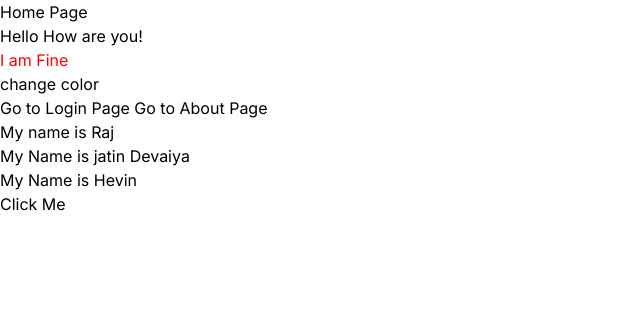
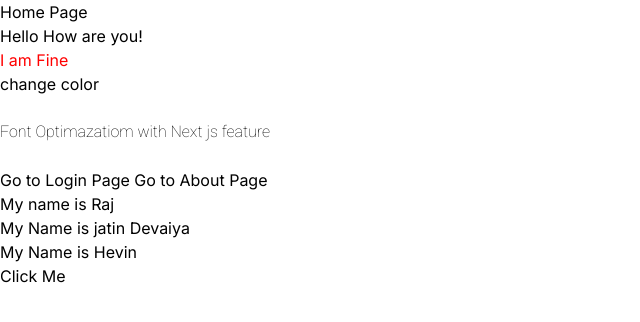
Before and after one commit to Jatin-Devaiya/Next-js-Learn-in-kaushalam-Code-Step_by-step-tutorial, a Next.js app: page / in a window 1280 px wide. Shown: the top 322 px of the page, without its empty margins (0-640 px from the left). Built offline with nearby package versions, Linux system fonts and the light colour scheme.

Commit message:
font optimazation v-25

```diff
--- a/src/app/layout.js
+++ b/src/app/layout.js
@@ -11,6 +11,14 @@
 export default function RootLayout({ children }) {
   return (
     <html lang="en">
+      <head>
+        {/* <link rel="preconnect" href="https://fonts.googleapis.com" />
+        <link rel="preconnect" href="https://fonts.gstatic.com" crossorigin />
+        <link
+          href="https://fonts.googleapis.com/css2?family=Roboto:ital,wght@0,100;0,300;1,100;1,300&display=swap"
+          rel="stylesheet"
+        /> */}
+      </head>
       <body className={inter.className}>{children}</body>
     </html>
   );
--- a/src/app/page.js
+++ b/src/app/page.js
@@ -1,9 +1,16 @@
 "use client";
 
+import { Roboto } from "next/font/google";
 import Link from "next/link";
 import { useState } from "react";
 import style from "./style.module.css";
 import Image from "next/image";
+
+const roboto = Roboto({
+  weight: "100",
+  subsets: ["latin"],
+  display: "swap",
+});
 
 export default function Home() {
   const [name, setname] = useState("Raj");
@@ -17,10 +24,16 @@
     <div className="">
       <div>Home Page</div>
       <div>Hello How are you!</div>
-      <div className={color=="red"?style.red:style.green}>I am Fine</div>
-      <button onClick={()=>setcolor("gray")}>change color</button>
+      <div className={color == "red" ? style.red : style.green}>I am Fine</div>
+      <button onClick={() => setcolor("gray")}>change color</button>
       <br />
-
+      <br />
+      {/* Font optimazation */}
+      {/* <h1 style={{fontFamily:"Roboto", fontWeight:100}}>Font Optimazatiom</h1><br/> */}
+      <h1 className={roboto.className}>
+        Font Optimazatiom with Next js feature
+      </h1>
+      <br />
       <Link href={"/login"}>Go to Login Page</Link>{" "}
       <Link href={"/about"}>Go to About Page</Link>
       <div>My name is {name}</div>
@@ -28,11 +41,10 @@
       <Name name="Hevin" />
       <button onClick={() => apple()} className="hover:underline">
         Click Me
-      </button> <br/>
-
+      </button>{" "}
+      <br />
       {/* <img src="/giftcard.jpg"/>
       <Image src={"/giftcard.jpg"} height={100} width={100}/> */}
-
     </div>
   );
 }
--- a/src/app/productlist/page.jsx
+++ b/src/app/productlist/page.jsx
@@ -22,12 +22,12 @@
   return (
     <div>
       <h1>Produc List</h1>
-      <h1>
+      {/* <h1>
         <Image src={imgpath} />
       </h1>
       <h1>
         <img src={imgpath.src} alt="img" />
-      </h1>
+      </h1> */}
       <br />
       <br />
       {product.map((product) => {
```
